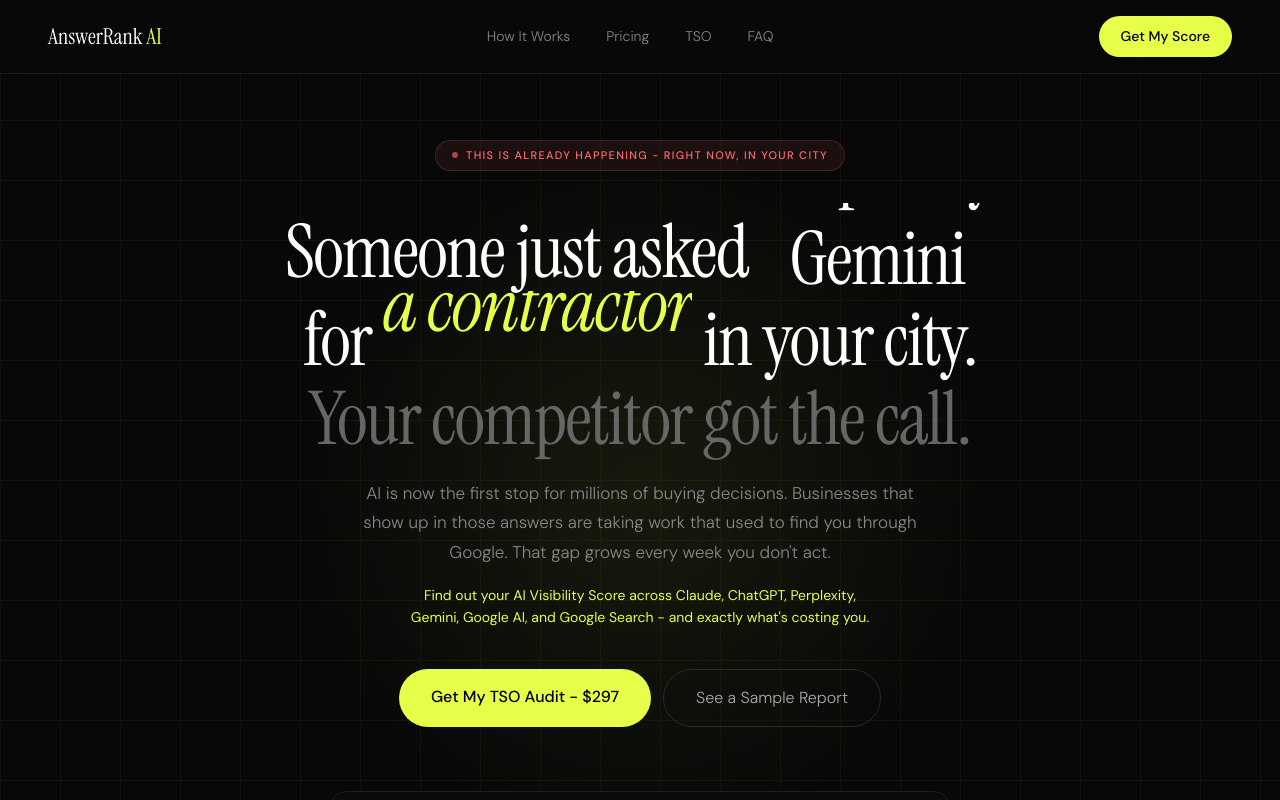
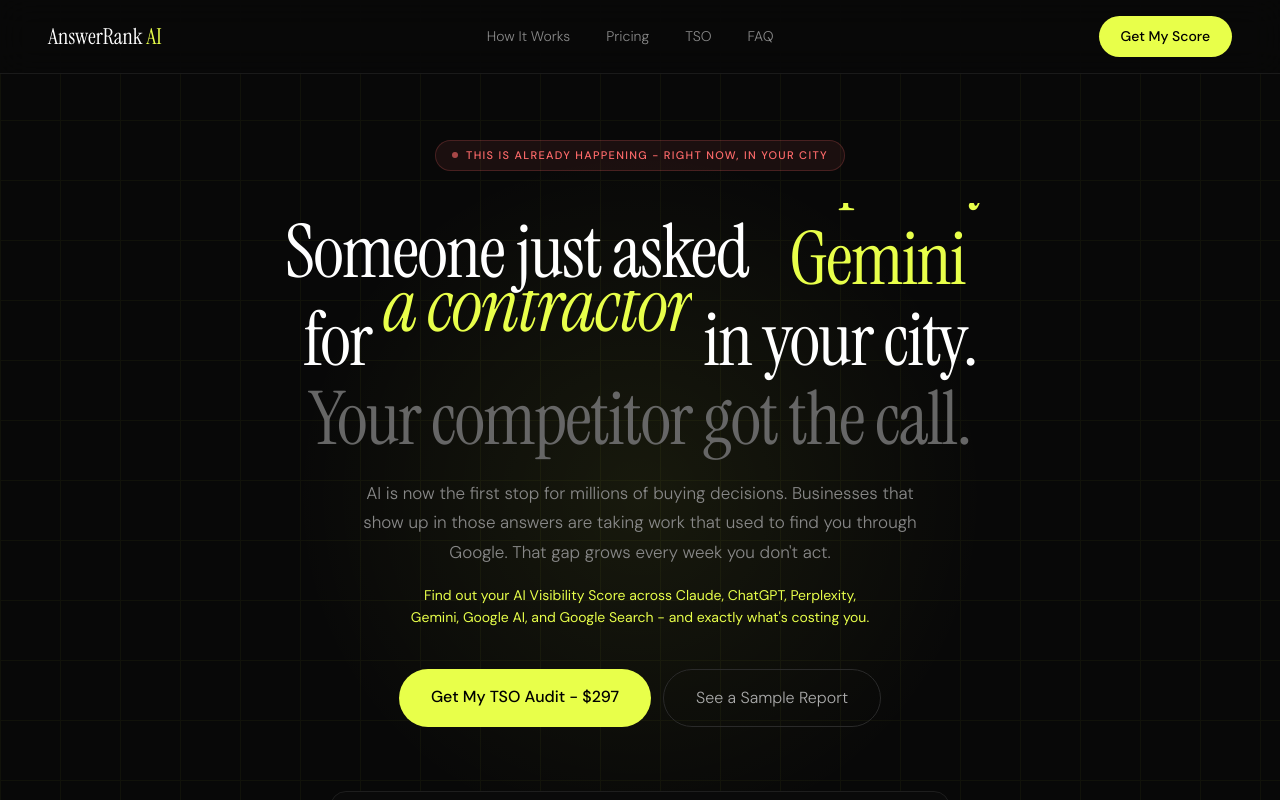
Before and after one commit to iccarai/answerrankai, a Next.js app: page / in a window 1280 px wide. Built offline with nearby package versions, Linux system fonts and the light colour scheme.

Commit message:
style: match hero platform ticker color to industries ticker (#e8ff4a)

```diff
--- a/app/page.tsx
+++ b/app/page.tsx
@@ -523,7 +523,7 @@
               Someone just asked{" "}
               <span style={{ display: "inline" }}>
                 <span className="ar-ticker-wrap">
-                  <span className="ar-ticker-inner-5 ar-serif" style={{ color: "#fff", display: "block" }}>
+                  <span className="ar-ticker-inner-5 ar-serif" style={{ color: "#e8ff4a", display: "block" }}>
                     {HERO_NAMES.map(n => <span key={n} style={{ display: "block" }}>{n}</span>)}
                   </span>
                 </span>
```
